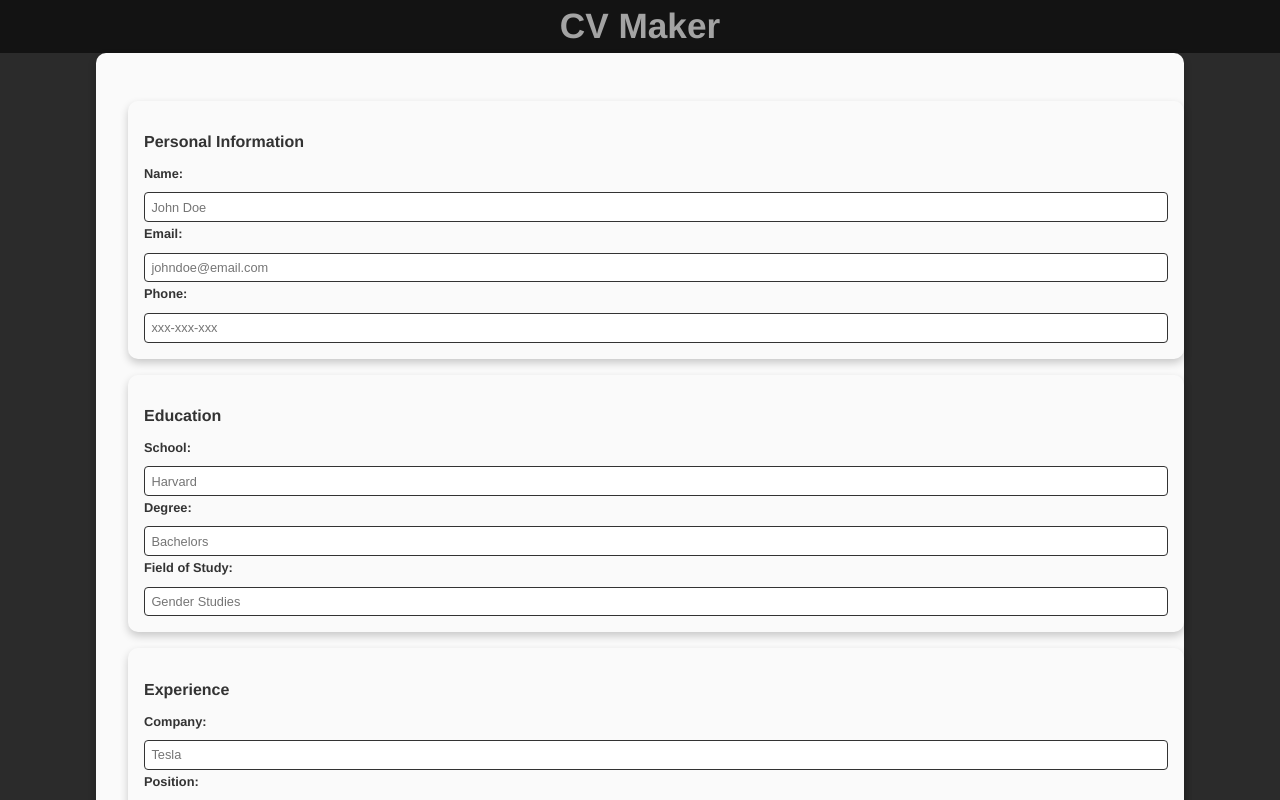
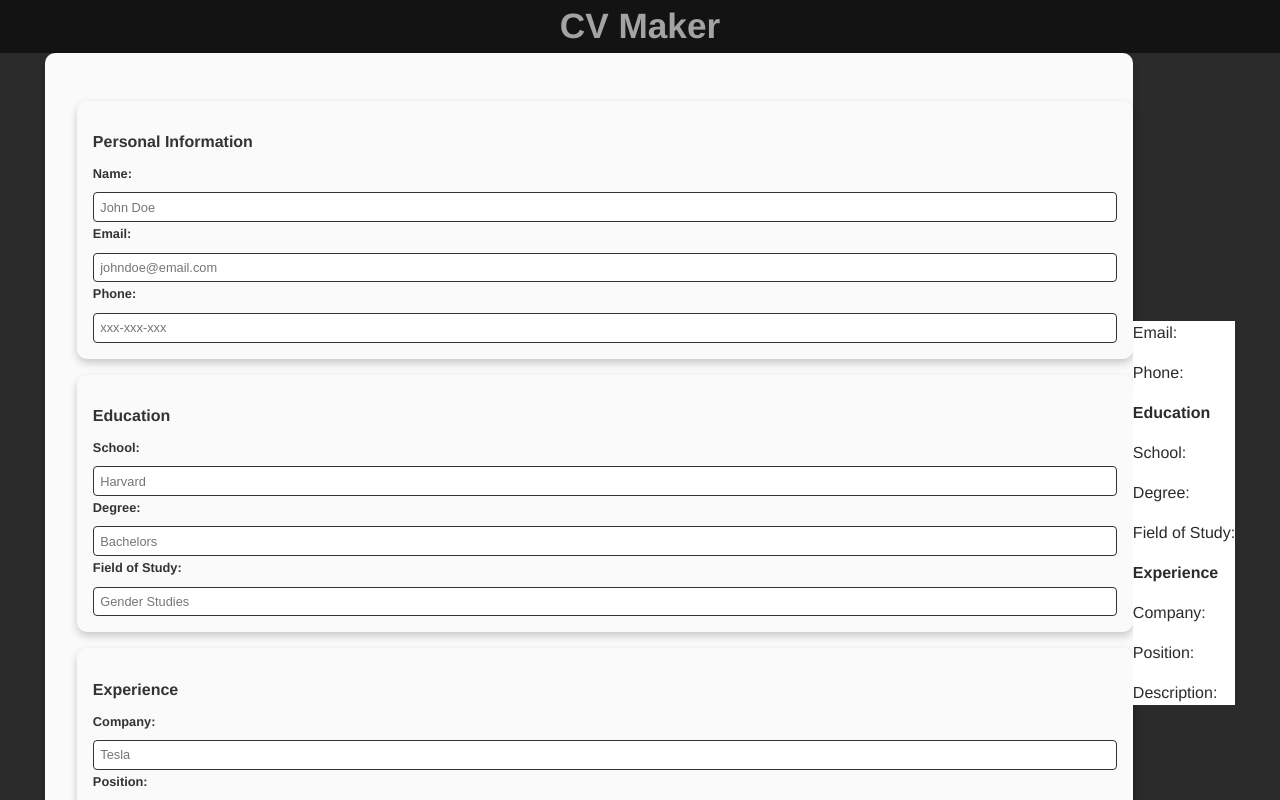
Before and after one commit to AbhinavSalgania/cv-project, a React (Create React App) app: page / in a window 1280 px wide. Shown: the top 800 px of the page. Built offline with nearby package versions, Linux system fonts and the light colour scheme.

Commit message:
add state

```diff
--- /dev/null
+++ b/src/components/Display.js
@@ -0,0 +1,29 @@
+import React from 'react';
+import './styles.css';
+
+class Display extends React.Component {
+  render() {
+    const{
+        name, email, phone, school, degree,
+        fieldOfStudy, company, position, description }
+        = this.props;
+
+    return (
+        <div className="display">
+            <h1>{name}</h1>
+            <p> Email: {email} </p>
+            <p> Phone: {phone} </p>
+            <h2>Education</h2>
+            <p> School: {school} </p>
+            <p> Degree: {degree} </p>
+            <p> Field of Study: {fieldOfStudy} </p>
+            <h2>Experience</h2>
+            <p> Company: {company} </p>
+            <p> Position: {position} </p>
+            <p> Description: {description} </p>
+        </div>
+    );
+    }
+}
+
+export default Display;
--- a/src/components/Main.js
+++ b/src/components/Main.js
@@ -1,45 +1,119 @@
 import React from 'react';
+import Display from './Display';
+import './styles.css';
 
-const Main = () => {
+class Main extends React.Component {
+    constructor(props) {
+      super(props);
+      this.state = {
+        name: '',
+        email: '',
+        phone: '',
+        school: '',
+        degree: '',
+        fieldOfStudy: '',
+        company: '',
+        position: '',
+        description: ''
+      };
+    }
+
+    handleChange = (event) => {
+        const {name, value} = event.target;
+        this.setState({ [name]: value });
+    }
+
+    render() {
       return (
         <main>
             <div className="information-box">
                 <section>
                     <h2>Personal Information</h2>
                     <label htmlFor="name">Name:</label>
-                <input type="text" id="name" placeholder="John Doe" />
+                    <input
+                        type="text"
+                        id="name"
+                        placeholder="John Doe"
+                        onChange= {this.handleChange}
+                    />
                     <br />
                     <label htmlFor="email">Email:</label>
-                <input type="email" id="email" placeholder="johndoe@email.com" />
+                    <input
+                        type="email"
+                        id="email"
+                        placeholder="johndoe@email.com"
+                        onChange= {this.handleChange}
+                    />
                     <br />
                     <label htmlFor="phone">Phone:</label>
-                <input type="tel" id="phone" placeholder="xxx-xxx-xxx"/>
+                    <input
+                        type="tel"
+                        id="phone"
+                        placeholder="xxx-xxx-xxx"
+                        onChange= {this.handleChange}              />
                 </section>
                 <section>
                     <h2>Education</h2>
                     <label htmlFor="school">School:</label>
-                <input type="text" id="school" placeholder="Harvard" />
+                    <input
+                        type="text"
+                        id="school"
+                        placeholder="Harvard"
+                        onChange= {this.handleChange}              />
                     <br />
                     <label htmlFor="degree">Degree:</label>
-                <input type="text" id="degree" placeholder="Bachelors" />
+                    <input
+                        type="text"
+                        id="degree"
+                        placeholder="Bachelors"
+                        onChange= {this.handleChange}              />
                     <br />
                     <label htmlFor="field-of-study">Field of Study:</label>
-                <input type="text" id="field-of-study" placeholder="Gender Studies"  />
+                    <input
+                        type="text"
+                        id="field-of-study"
+                        placeholder="Gender Studies"
+                        onChange= {this.handleChange}              />
                 </section>
                 <section>
                     <h2>Experience</h2>
                     <label htmlFor="company">Company:</label>
-                <input type="text" id="company" placeholder="Tesla" />
+                    <input
+                        type="text"
+                        id="company"
+                        placeholder="Tesla"
+                        onChange= {this.handleChange}              />
                     <br />
                     <label htmlFor="position">Position:</label>
-                <input type="text" id="position" placeholder="Robot Maker" />
+                    <input
+                        type="text"
+                        id="position"
+                        placeholder="Robot Maker"
+                        onChange= {this.handleChange}              />
                     <br />
                     <label htmlFor="description">Description:</label>
-                <textarea id="description" placeholder = "lorem ipsum dolem Cupidatat sunt anim incididunt nisi labore sunt nulla Lorem elit irure. Aliquip quis excepteur et nostrud enim irure nostrud officia" />
+                    <textarea
+                        id="description"
+                        placeholder = "lorem ipsum dolem Cupidatat sunt anim incididunt nisi labore sunt nulla Lorem elit irure. Aliquip quis excepteur et nostrud enim irure nostrud officia"
+                        onChange= {this.handleChange}                />
                 </section>
+            </div>
+            <div className = "display-box">
+            <Display
+                name={this.state.name}
+                email={this.state.email}
+                phone={this.state.phone}
+                school={this.state.school}
+                degree={this.state.degree}
+                fieldOfStudy={this.state.fieldOfStudy}
+                company={this.state.company}
+                position={this.state.position}
+                description={this.state.description}
+                />
             </div>
         </main>
         );
     }
+}
 
 export default Main;
--- a/src/components/styles.css
+++ b/src/components/styles.css
@@ -42,7 +42,9 @@ main {
   border-radius: 10px;
   padding: 2em;
   width: 80%;
+  display: block;
 }
+
 
 section {
   margin: 1em 0;
@@ -89,12 +91,13 @@ textarea {
 
 footer{
   position: relative;
-  bottom: 0;
+  bottom: -465px;
   width: 100%;
   background-color: rgb(110,110,110);
   text-align: center;
   color: rgb(251, 251, 251);
   padding: 0.5em;
+  transition: bottom 1s;
 }
 
 a{
@@ -102,3 +105,27 @@ a{
   text-decoration: none;
   font-size: 0.9em;
 }
+
+footer.visible{
+  bottom: 0;
+}
+
+
+
+.display {
+  background-color: rgb(255, 255, 255);
+
+}
+
+.display h2 {
+  color: rgb(43, 43, 43);
+}
+
+.display p {
+  color: rgb(43, 43, 43);
+}
+
+.display-box {
+ display: block;
+
+}
```
Lines whose indentation alone changed are shown as unchanged.
